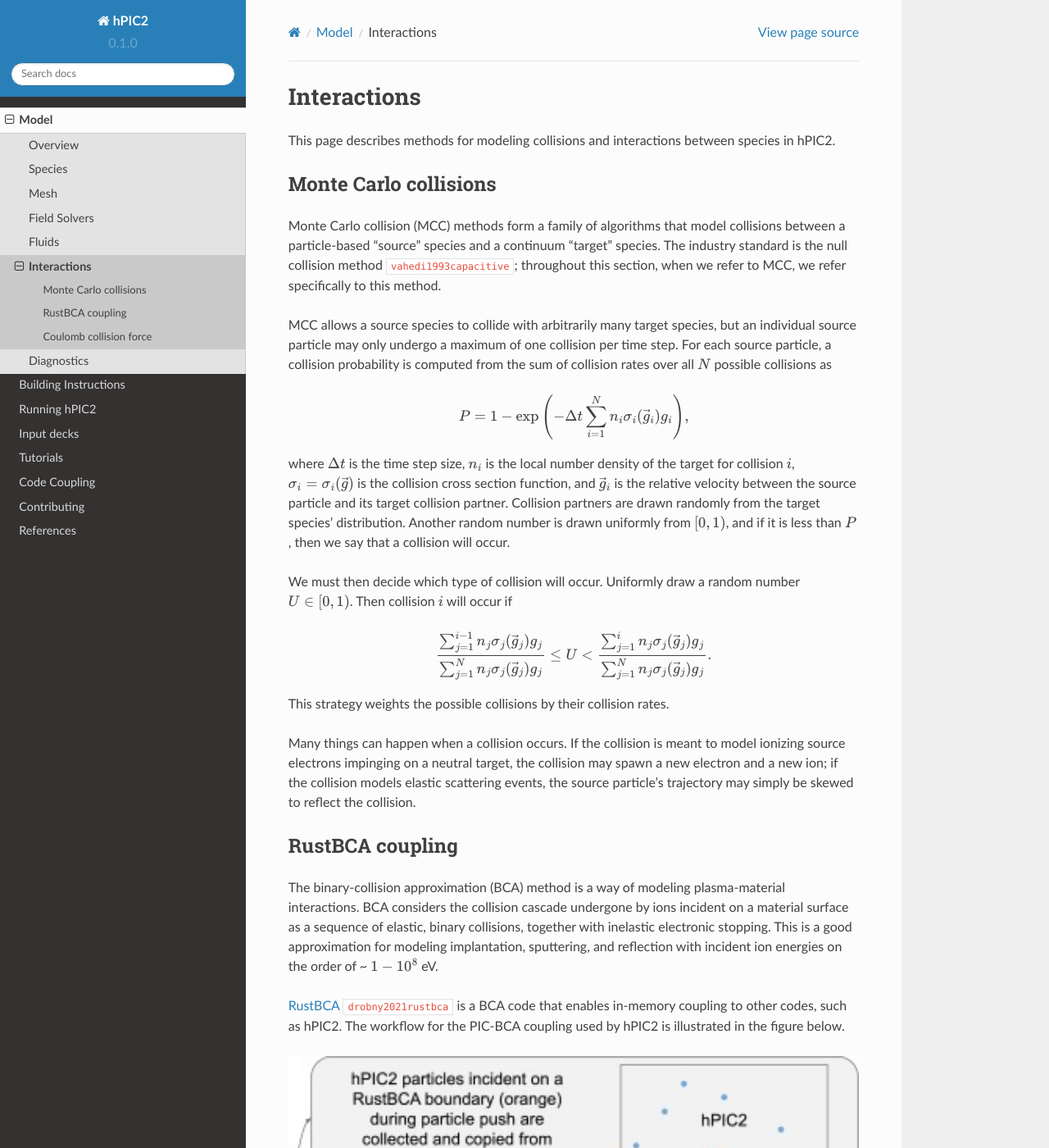
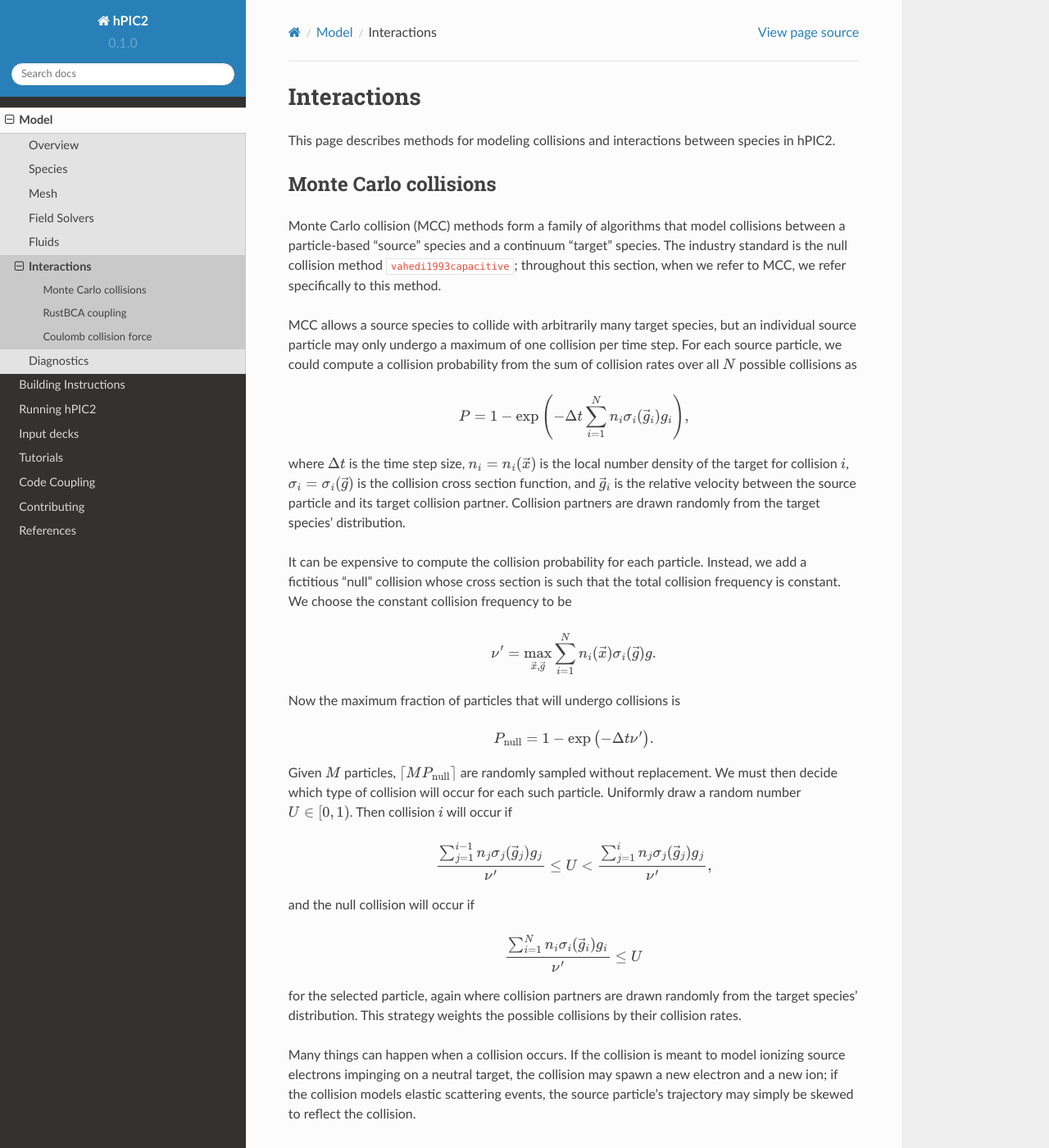
Before and after one commit to lcpp-org/hpic2doc, a Sphinx documentation site: the page built from docs/source/interactions.rst, in a window 1280 px wide and 1400 px high. Shown: the whole window at 82% size. Built offline with Sphinx 7.4.7 and the Read the Docs theme 2.0.0, drawn with Linux system fonts in a browser that asks for light colours; cross-references to code outside the pages are shown as plain code.

Commit message:
Improve explanation of null collision MCC

```diff
--- a/docs/source/interactions.rst
+++ b/docs/source/interactions.rst
@@ -17,7 +17,7 @@ we refer specifically to this method.
 MCC allows a source species to collide with arbitrarily many target species,
 but an individual source particle may only undergo a maximum of one
 collision per time step.
-For each source particle, a collision probability is computed from the sum
+For each source particle, we could compute a collision probability from the sum
 of collision rates over all :math:`N` possible collisions as
 
 .. math::
@@ -25,25 +25,47 @@ of collision rates over all :math:`N` possible collisions as
     P = 1 - \exp \left( - \Delta t \sum_{i=1}^N n_i \sigma_i (\vec{g}_i) g_i \right),
 
 where :math:`\Delta t` is the time step size,
-:math:`n_i` is the local number density of the target for collision :math:`i`,
+:math:`n_i = n_i(\vec{x})` is the local number density of the target for collision :math:`i`,
 :math:`\sigma_i = \sigma_i(\vec{g})` is the collision cross section function,
 and :math:`\vec{g}_i` is the relative velocity between the source particle
 and its target collision partner.
 Collision partners are drawn randomly from the target species' distribution.
-Another random number is drawn uniformly from :math:`[0,1)`,
-and if it is less than :math:`P`,
-then we say that a collision will occur.
 
-We must then decide which type of collision will occur.
+It can be expensive to compute the collision probability for each particle.
+Instead, we add a fictitious "null" collision whose cross section is such that
+the total collision frequency is constant.
+We choose the constant collision frequency to be
+
+.. math::
+
+    \nu' = \max_{\vec{x}, \vec{g}} \sum_{i=1}^N n_i (\vec{x}) \sigma_i (\vec{g}) g.
+
+Now the maximum fraction of particles that will undergo collisions is
+
+.. math::
+    P_{\text{null}} = 1 - \exp \left( - \Delta t \nu' \right).
+
+Given :math:`M` particles, :math:`\lceil M P_{\text{null}} \rceil`
+are randomly sampled without replacement.
+We must then decide which type of collision will occur for each such particle.
 Uniformly draw a random number :math:`U \in [0,1)`.
 Then collision :math:`i` will occur if
 
 .. math::
 
-    \frac{\sum_{j=1}^{i-1} n_j \sigma_j (\vec{g}_j) g_j}{\sum_{j=1}^N n_j \sigma_j (\vec{g}_j) g_j} \leq
+    \frac{\sum_{j=1}^{i-1} n_j \sigma_j (\vec{g}_j) g_j}{\nu'} \leq
     U <
-    \frac{\sum_{j=1}^{i} n_j \sigma_j (\vec{g}_j) g_j}{\sum_{j=1}^N n_j \sigma_j (\vec{g}_j) g_j}.
+    \frac{\sum_{j=1}^{i} n_j \sigma_j (\vec{g}_j) g_j}{\nu'},
 
+and the null collision will occur if
+
+.. math::
+
+    \frac{\sum_{i=1}^N n_i \sigma_i (\vec{g}_i) g_i}{\nu'} \leq U
+
+for the selected particle,
+again where collision partners are drawn randomly
+from the target species' distribution.
 This strategy weights the possible collisions by their collision rates.
 
 Many things can happen when a collision occurs.
```
